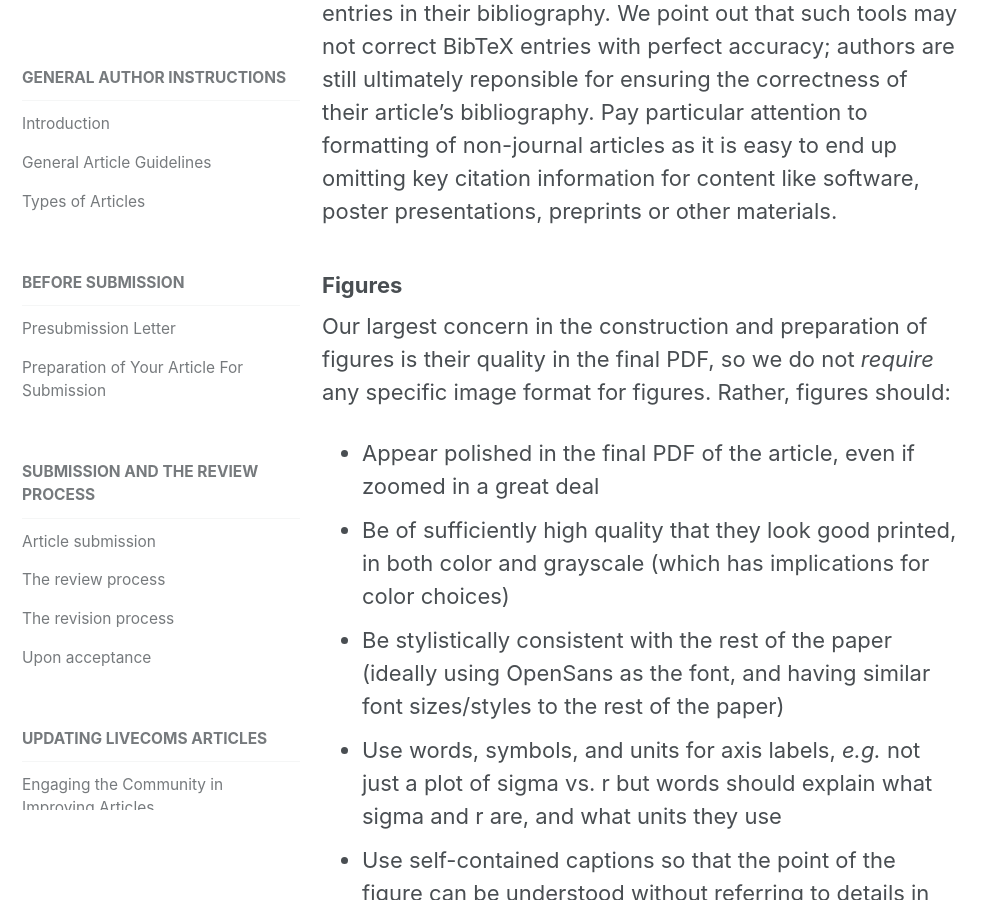
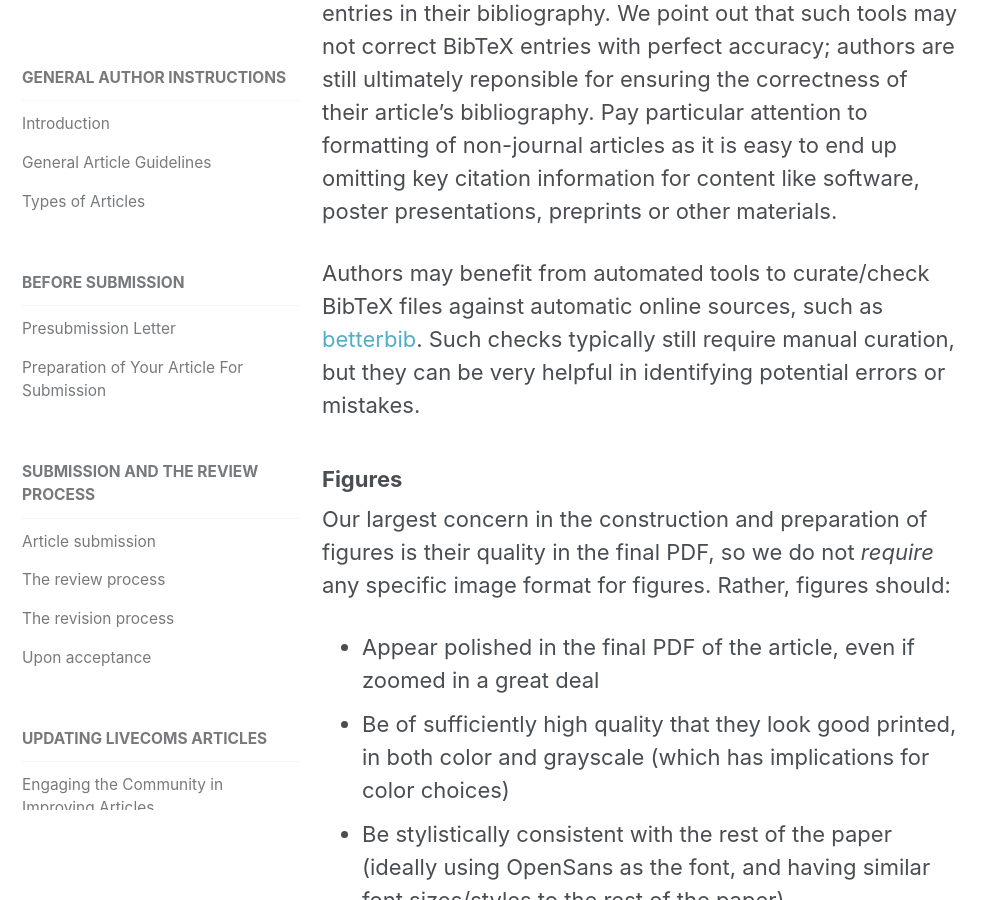
Before and after one commit to livecomsjournal/livecomsjournal.github.io, a Jekyll site: the page built from _author_instructions/01_policies.md, in a window 1280 px wide and 900 px high, scrolled down 6665 px. Shown: the whole window, without its empty margins (0-998 px from the left). Built offline with Jekyll 4.4.1, drawn with Linux system fonts in a browser that asks for light colours.

Commit message:
Add ref to bibliography checker

```diff
--- a/_author_instructions/01_policies.md
+++ b/_author_instructions/01_policies.md
@@ -112,6 +112,8 @@ You are responsible for checking that any special characters appear properly, an
 We suggest that authors use tools such as [Fix BibTeX](https://github.com/jaimergp/fixbibtex) to check the integrity of entries in their bibliography.
 We point out that such tools may not correct BibTeX entries with perfect accuracy; authors are still ultimately reponsible for ensuring the correctness of their article's bibliography.
 Pay particular attention to formatting of non-journal articles as it is easy to end up omitting key citation information for content like software, poster presentations, preprints or other materials.
+
+Authors may benefit from automated tools to curate/check BibTeX files against automatic online sources, such as [betterbib](https://github.com/nschloe/betterbib). Such checks typically still require manual curation, but they can be very helpful in identifying potential errors or mistakes.
 
 ### Figures
 
```
